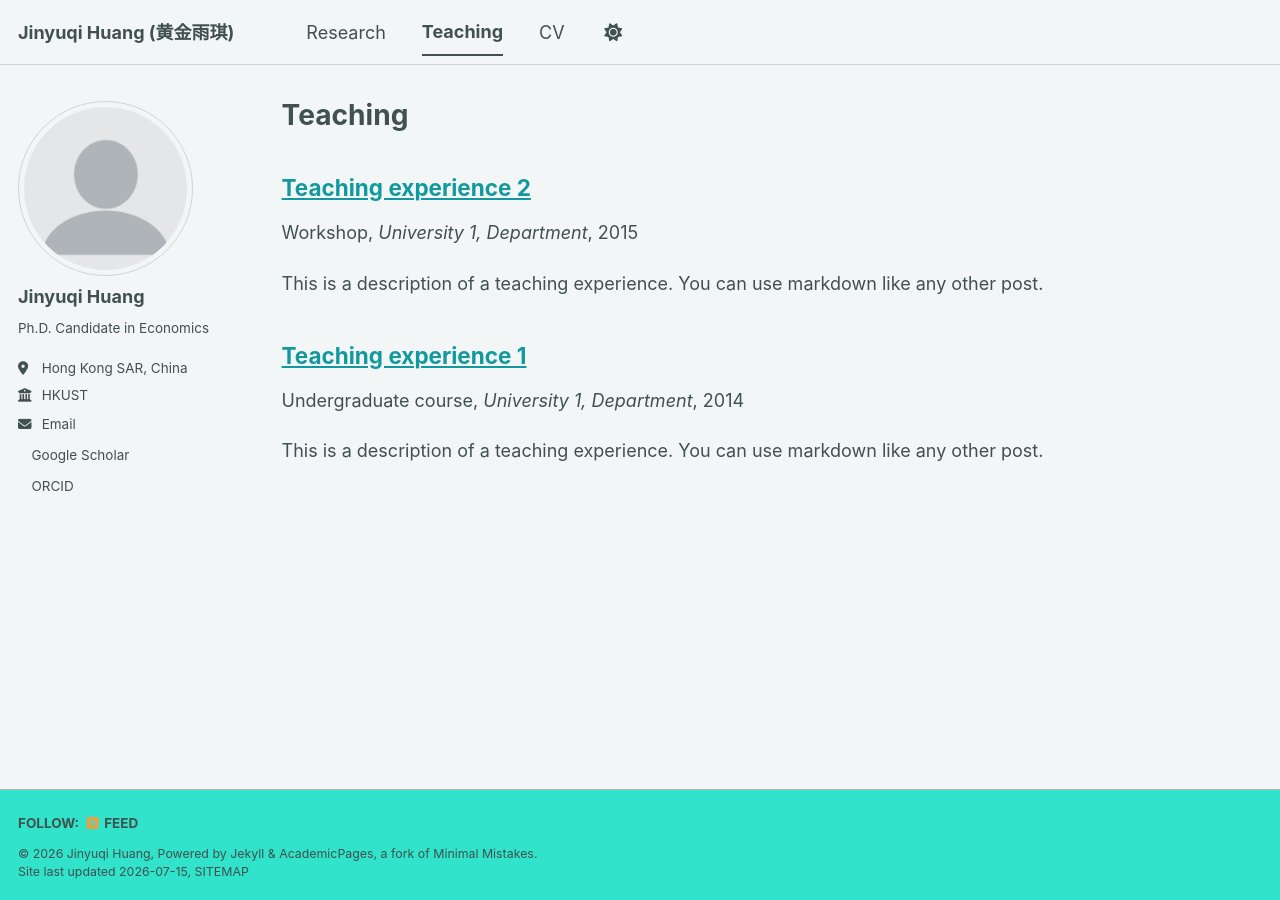
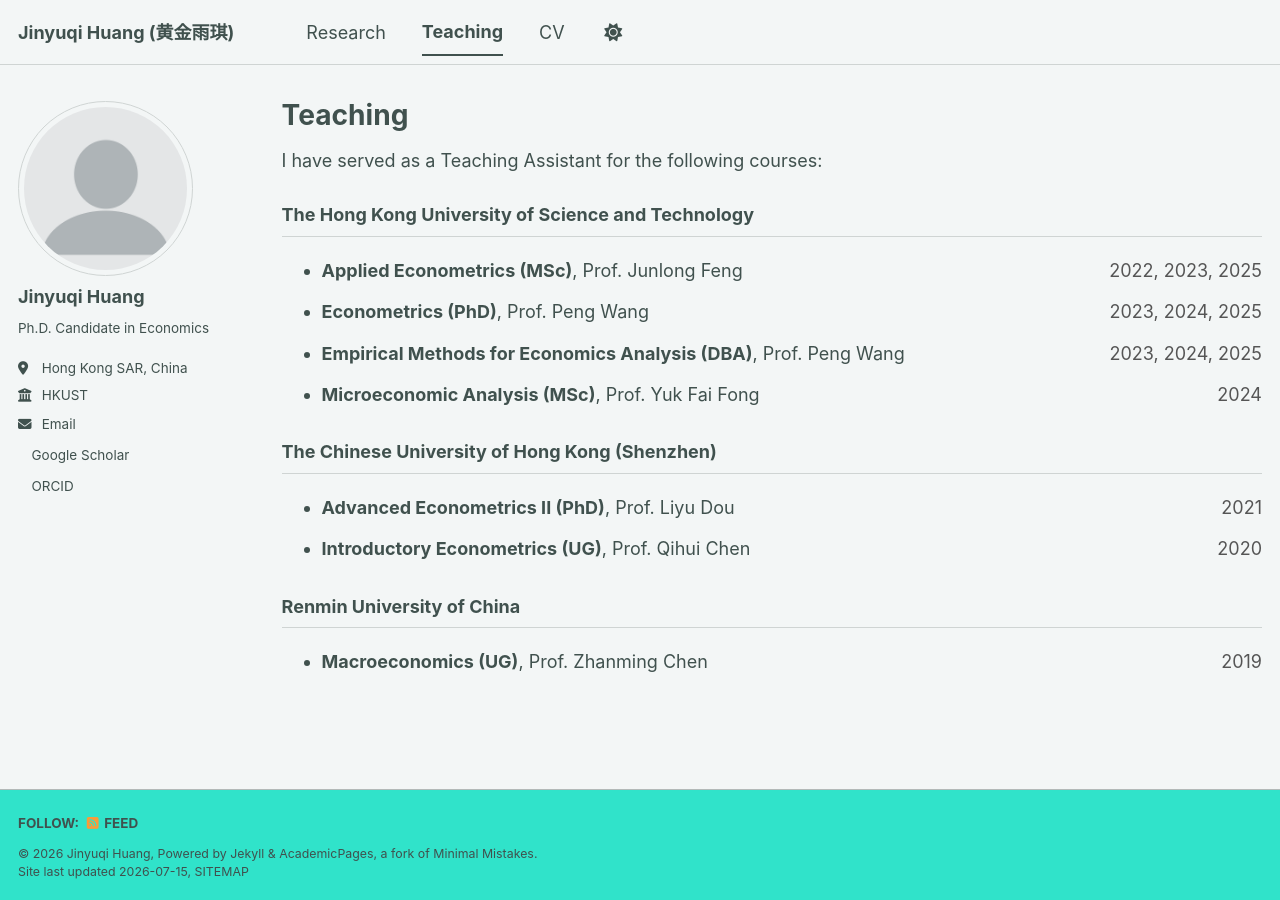
Before and after one commit to brayanam5903/brayanam5903.github.io, a Jekyll site: the page built from _pages/teaching.html, in a window 1280 px wide. Built offline with Jekyll 4.4.1, drawn with Linux system fonts in a browser that asks for light colours; a style sheet for code colours, icons or effects is not loaded.

Commit message:
Add teaching experience details to teaching.html

```diff
--- a/_pages/teaching.html
+++ b/_pages/teaching.html
@@ -5,8 +5,47 @@ permalink: /teaching/
 author_profile: true
 ---
 
-{% include base_path %}
+<p>I have served as a Teaching Assistant for the following courses:</p>
 
-{% for post in site.teaching reversed %}
-  {% include archive-single.html %}
-{% endfor %}
+<h3 style="margin-top: 30px; margin-bottom: 10px;">The Hong Kong University of Science and Technology</h3>
+<hr style="margin-top: 0; margin-bottom: 15px;" />
+<ul style="line-height: 1.8;">
+  <li>
+    <b>Applied Econometrics (MSc)</b>, Prof. Junlong Feng
+    <span style="float: right; color: #555;">2022, 2023, 2025</span>
+  </li>
+  <li>
+    <b>Econometrics (PhD)</b>, Prof. Peng Wang
+    <span style="float: right; color: #555;">2023, 2024, 2025</span>
+  </li>
+  <li>
+    <b>Empirical Methods for Economics Analysis (DBA)</b>, Prof. Peng Wang
+    <span style="float: right; color: #555;">2023, 2024, 2025</span>
+  </li>
+  <li>
+    <b>Microeconomic Analysis (MSc)</b>, Prof. Yuk Fai Fong
+    <span style="float: right; color: #555;">2024</span>
+  </li>
+</ul>
+
+<h3 style="margin-top: 30px; margin-bottom: 10px;">The Chinese University of Hong Kong (Shenzhen)</h3>
+<hr style="margin-top: 0; margin-bottom: 15px;" />
+<ul style="line-height: 1.8;">
+  <li>
+    <b>Advanced Econometrics II (PhD)</b>, Prof. Liyu Dou
+    <span style="float: right; color: #555;">2021</span>
+  </li>
+  <li>
+    <b>Introductory Econometrics (UG)</b>, Prof. Qihui Chen
+    <span style="float: right; color: #555;">2020</span>
+  </li>
+</ul>
+
+<h3 style="margin-top: 30px; margin-bottom: 10px;">Renmin University of China</h3>
+<hr style="margin-top: 0; margin-bottom: 15px;" />
+<ul style="line-height: 1.8;">
+  <li>
+    <b>Macroeconomics (UG)</b>, Prof. Zhanming Chen
+    <span style="float: right; color: #555;">2019</span>
+  </li>
+</ul>
```
